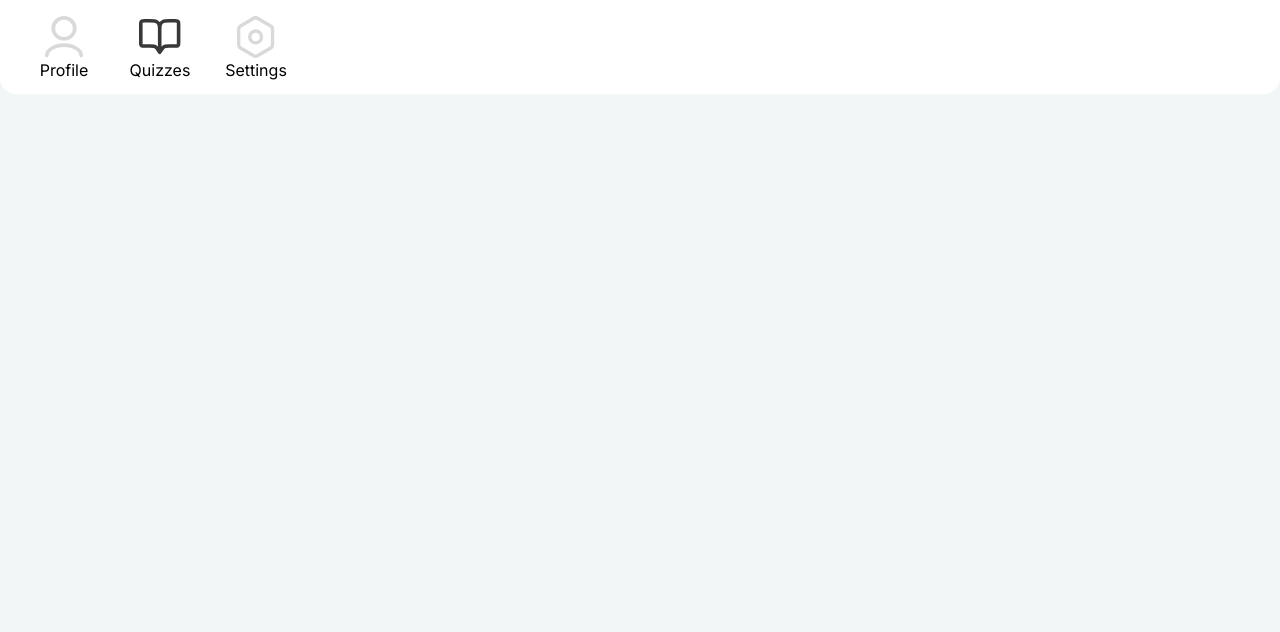
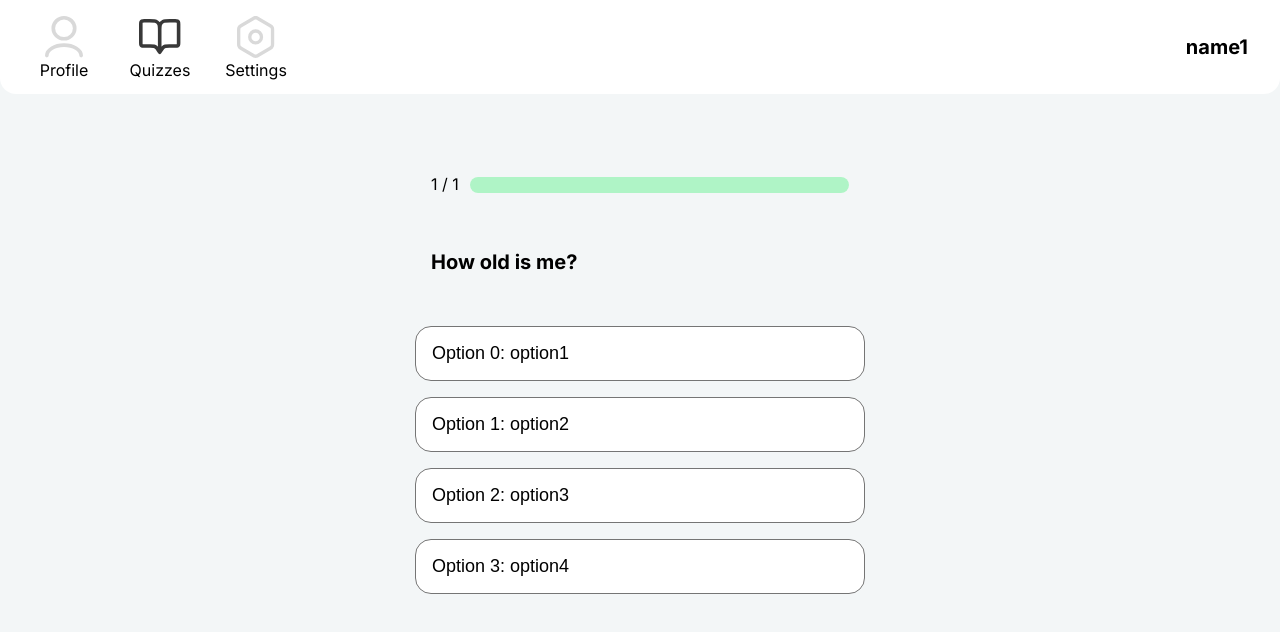
Before and after one commit to Delta-Software-Innopolis/exam-hack, a Vue app in the folder frontend/: page /quizzes/1/solving in a window 1280 px wide. Shown: the top 632 px of the page. Built offline with nearby package versions, Linux system fonts and the light colour scheme.

Commit message:
feat: add solving and quizzes view

```diff
--- a/frontend/src/components/basic/BasicButton.vue
+++ b/frontend/src/components/basic/BasicButton.vue
@@ -5,6 +5,7 @@ enum ButtonVariants {
   DEFAULT = 'default',
   GREEN = 'green',
   YELLOW = 'yellow',
+  RED = 'red',
 }
 
 const props = defineProps({
@@ -69,4 +70,13 @@ button:active {
   border-color: #BF6A02;
   color: #BF6A02;
 }
+
+.red {
+  background-color: #FFBDBD;
+  border-color: #EC221F;
+}
+
+.clicked {
+    border-width: 2px;
+}
 </style>
--- a/frontend/src/router/index.ts
+++ b/frontend/src/router/index.ts
@@ -4,6 +4,7 @@ import SignUpView from '@/views/SignUpView.vue'
 import WelcomeView from '@/views/WelcomeView.vue'
 import OneQuizView from '@/views/OneQuizView.vue'
 import QuizesView from '@/views/QuizesView.vue'
+import SolvingView from '@/views/SolvingView.vue'
 import { createRouter, createWebHistory } from 'vue-router'
 
 
@@ -42,6 +43,11 @@ const router = createRouter({
       component: OneQuizView
     },
     {
+      path: "/quizzes/:quizId/solving",
+      name: "solving",
+      component: SolvingView
+    },
+    {
       path: "/quizzes",
       name: "quizzes",
       component: QuizesView
--- a/frontend/src/stores/quizzes.ts
+++ b/frontend/src/stores/quizzes.ts
@@ -1,6 +1,7 @@
 import { computed, ref } from 'vue'
 import { defineStore } from 'pinia'
 import type QuizItem from '@/types'
+
 
 export const useQuizzesStore = defineStore('quizzes', () => {
   const quizes = ref<QuizItem[]>([
@@ -10,14 +11,16 @@ export const useQuizzesStore = defineStore('quizzes', () => {
         creation_date: new Date(),
         updation_date: new Date(),
         forked_from: 2,
-        cards: [{
+        cards: [
+        {
           id:1,
           question: "How old is me?",
           options: ["option1", "option2", "option3", "option4"],
           correct: 2,
           hint: "some hint",
           explanation: "ww",
-        }]
+        }
+      ]
     },
     {
         id: 2,
@@ -29,7 +32,7 @@ export const useQuizzesStore = defineStore('quizzes', () => {
           id:2,
           question: "How old is me?",
           options: ["option1", "option2", "option3", "option4"],
-          correct: 2,
+          correct: 3,
           hint: "some hint",
           explanation: "ww",
         }]
@@ -45,6 +48,22 @@ export const useQuizzesStore = defineStore('quizzes', () => {
           question: "How old is me?",
           options: ["option1", "option2", "option3", "option4"],
           correct: 2,
+          hint: "some hint",
+          explanation: "ww",
+        },
+        {
+          id: 4,
+          question: "How old is me?",
+          options: ["option22", "option21l", "option38", "option44"],
+          correct: 3,
+          hint: "some hint",
+          explanation: "ww",
+        },
+        {
+          id: 5,
+          question: "How old is me?",
+          options: ["option22", "option21l", "option38", "option44"],
+          correct: 3,
           hint: "some hint",
           explanation: "ww",
         }]
--- a/frontend/src/views/OneQuizView.vue
+++ b/frontend/src/views/OneQuizView.vue
@@ -4,20 +4,21 @@ import { ref, onBeforeMount, watch, onUnmounted } from 'vue';
 import { useRouter, useRoute } from 'vue-router';
 import { useQuizzesStore } from '@/stores/quizzes';
 import BasicButton from '@/components/basic/BasicButton.vue';
-const route = useRoute();
+const route = useRoute()
+const router = useRouter()
 const quizzesStore = useQuizzesStore()
 const quiz = quizzesStore.getQuizById(Number(route.params.quizId) as number)
 onBeforeMount(() => {
     console.log(quiz)
     quizzesStore.headerInfo = quiz.value ? quiz.value.name : ""
 })
-function startSolve() {
-
-}
+onUnmounted(() => {
+    quizzesStore.headerInfo = quizzesStore.headerInfo == quiz.value.name ? "" : quizzesStore.headerInfo
+})
 </script>
 
 <template>
-    <BasicButton :variant="'green'" @click="">Solve quiz</BasicButton>
+    <BasicButton :variant="'green'" @click="router.push({name: 'solving', params: {quizId: quiz.id}})">Solve</BasicButton>
     <div>Questions:</div>
     <div class="card-container">
         <div v-for="card in quiz.cards">{{ card.question }}</div>
--- a/frontend/src/views/QuizesView.vue
+++ b/frontend/src/views/QuizesView.vue
@@ -23,7 +23,7 @@ onUnmounted(() => {
         :name="quiz.name"
         :author="quiz.author"
         :description="quiz.description"
-        @click="router.push({name: 'quiz', params: {quizId: quiz.id}})">
+        @click="router.push({name: 'solving', params: {quizId: quiz.id}})">
       </QuizComponent>
     </div>
   </div>
--- /dev/null
+++ b/frontend/src/views/SolvingView.vue
@@ -0,0 +1,196 @@
+<script setup lang="ts">
+import { useRoute } from 'vue-router';
+import { useQuizzesStore } from '@/stores/quizzes';
+import { onBeforeMount, onUnmounted, type ComputedRef } from 'vue';
+import BasicButton from '@/components/basic/BasicButton.vue';
+import type Card from '@/types'
+import { ref, computed } from 'vue';
+const route = useRoute();
+const quizzesStore = useQuizzesStore()
+const quiz = quizzesStore.getQuizById(Number(route.params.quizId))
+const questionNum = ref(0)
+const card = computed(() => quiz.value.cards[questionNum.value]) as ComputedRef<Card>
+const lastClicked = ref<number|null>(null)
+const progressWidth = computed(()=> {
+    const total = quiz.value.cards.length || 1
+    const current = questionNum.value + 1
+    return `${current/total * 100}%`
+})
+const isDisabled = ref(false)
+const styles = ref<string[]>(new Array(4).fill('default'))
+onBeforeMount(() => {
+    console.log(quiz)
+    quizzesStore.headerInfo = quiz.value ? quiz.value.name : ""
+})
+onUnmounted(() => {
+    quizzesStore.headerInfo = quizzesStore.headerInfo == quiz.value.name ? "" : quizzesStore.headerInfo
+})
+function nextCard(){
+    lastClicked.value = null
+    if (questionNum.value < quiz.value.cards.length - 1) {
+        questionNum.value++;
+        styles.value = new Array(4).fill('default')
+        return
+    }
+    //show congrats
+
+}
+function prevCard(){
+    lastClicked.value = null
+    questionNum.value--;
+    styles.value = new Array(4).fill('default')
+}
+function checkAnswer(index:number) {
+    lastClicked.value = index
+    styles.value[index] = index == card?.value.correct ? 'green' : 'red'
+    if (index == card.value.correct) {
+        styles.value[index] = "green"
+        isDisabled.value = true
+        setTimeout(()=> {nextCard(); isDisabled.value=false}, 1000)
+    }
+    else {
+        styles.value[index] = "red"
+        styles.value[card.value.correct] = "green"
+    }
+
+}
+</script>
+<template>
+    <div class="container">
+        <div class="main-container">
+            <div class="progress-bar">
+                <div class="card-num">{{ questionNum + 1}} / {{ quiz.cards.length }}</div>
+                <div class="progress">
+                    <div class="current-progress":style="{ width: progressWidth}"></div>
+                </div>
+            </div>
+            <div class="question">
+                <div class="title">{{ card.question }}</div>
+                <div class="option-container">
+                <BasicButton
+                class="option"
+                v-for="(option, index) in card.options"
+                        :key="index"
+                        :variant="styles[index]"
+                        @click="checkAnswer(index)"
+                        :class="{'clicked': lastClicked === index}"
+                        >Option {{`${index}: ${option} `}}</BasicButton>
+                </div>
+            </div>
+            <div class="arrow-container">
+                <button  v-if="questionNum != 0" @click="prevCard" class="arrow" :disabled="isDisabled"><img src="@/assets/LeftArrow.svg" alt=""></button>
+                <button v-if="questionNum != quiz.cards.length-1" @click="nextCard" class="arrow" :disabled="isDisabled" style="right: 0; position: absolute;"><img src="@/assets/RightArrow.svg" alt=""></button>
+            </div>
+        </div>
+    </div>
+</template>
+
+<style scoped>
+.container {
+    display: flex;
+    justify-content: center;
+}
+.main-container {
+    display: flex;
+    flex-direction: column;
+    align-items: center;
+    height: 100%;
+    width: 482px;
+    box-sizing: border-box;
+    padding: 32px 16px;
+    gap: 16px;
+    align-self: center;
+}
+
+.progress-bar {
+    padding: 16px;
+    width: 100%;
+    display: flex;
+    gap: 4px;
+    align-items: center;
+}
+
+.card-num {
+    width: 38px;
+}
+
+.progress {
+    border-radius: 8px;
+    background-color: var(--color-background-secondary);
+    width: 100%;
+    height: 16px;
+}
+
+.current-progress {
+    background-color: #AFF4C6;
+    height: 100%;
+    border-radius: 8px;
+
+}
+
+.question {
+    display: flex;
+    flex-direction: column;
+    gap: 32px;
+    width: 100%;
+
+}
+
+.title {
+    font-size: 20px;
+    font-weight: bold;
+    height: fit-content;
+    width: 100%;
+    padding: 16px;
+}
+
+.option-container {
+    display: flex;
+    flex-direction: column;
+    gap: 16px;
+}
+
+
+.option {
+    width: 100%;
+    padding: 16px;
+    font-size: 18px;
+    color: var(--color-text);
+    justify-content: left;
+}
+
+.arrow-container {
+    width: 100%;
+    position: relative;
+    display: flex;
+}
+
+.arrow {
+    width: 48px;
+    height: 48px;
+    background-color: var(--color-background-secondary);
+    border-radius: 16px;
+    display: flex;
+    justify-content: center;
+    align-items: center;
+    border: 0;
+}
+
+.left-arrow {
+    left: 0;
+    position: absolute;
+}
+
+.right-arrow {
+    right: 0;
+    position: absolute;
+}
+
+.arrow > img {
+    object-fit: contain;
+    display: block;
+    width: 32px;
+    height: 32px;
+}
+
+</style>
```
Also changed, not shown: frontend/src/types.ts (+8 -9 lines).
